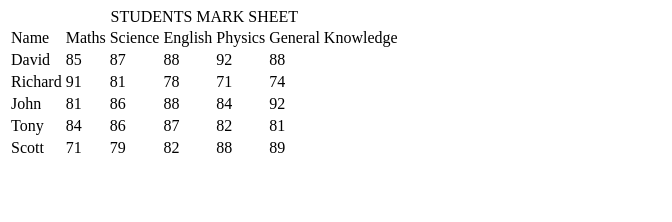
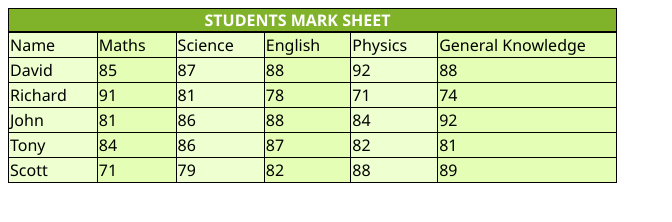
Before and after one commit to TejaMaheswari/IIDTFSD, a plain HTML site: page index.html in a window 1280 px wide. Shown: the whole page, without its empty margins (0-672 px from the left). Drawn offline with Linux system fonts and the light colour scheme.

Commit message:
Update styles.css

```diff
--- a/styles.css
+++ b/styles.css
@@ -1,17 +1,23 @@
-p{
-    color: blue;
-    text-align: center;
-    font-size: larger;
+body{
+    font-family:'Segoe UI', Tahoma, Geneva, Verdana, sans-serif;
 }
-h1,h2{
-    color: red;
-    text-align: center;
-    text-decoration: underline;
+
+caption{
+    background-color: #80B329;
+    color: white;
+    font-weight: bold;
 }
-.items{
-    color: blue;
-    font-size: larger;
+
+table,caption,td{
+    border:1px solid black;
+    border-collapse: collapse;
+    padding-right: 30px;
 }
-.btn{
-    text-align: center;
+
+td:nth-child(even){
+    background-color: #E4FFB5;
 }
+
+td:nth-child(odd){
+    background-color: #EEFFD0;
+}
```
